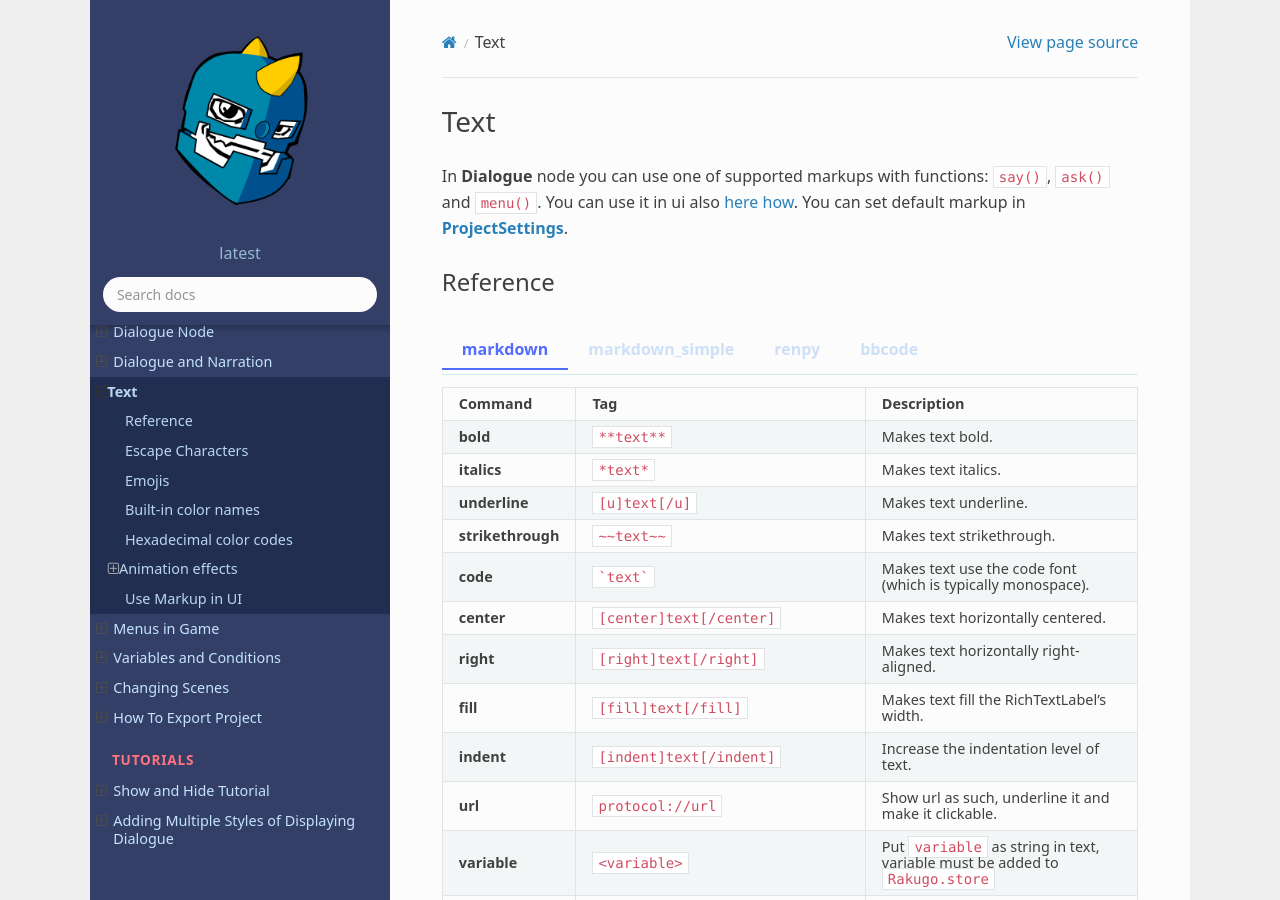
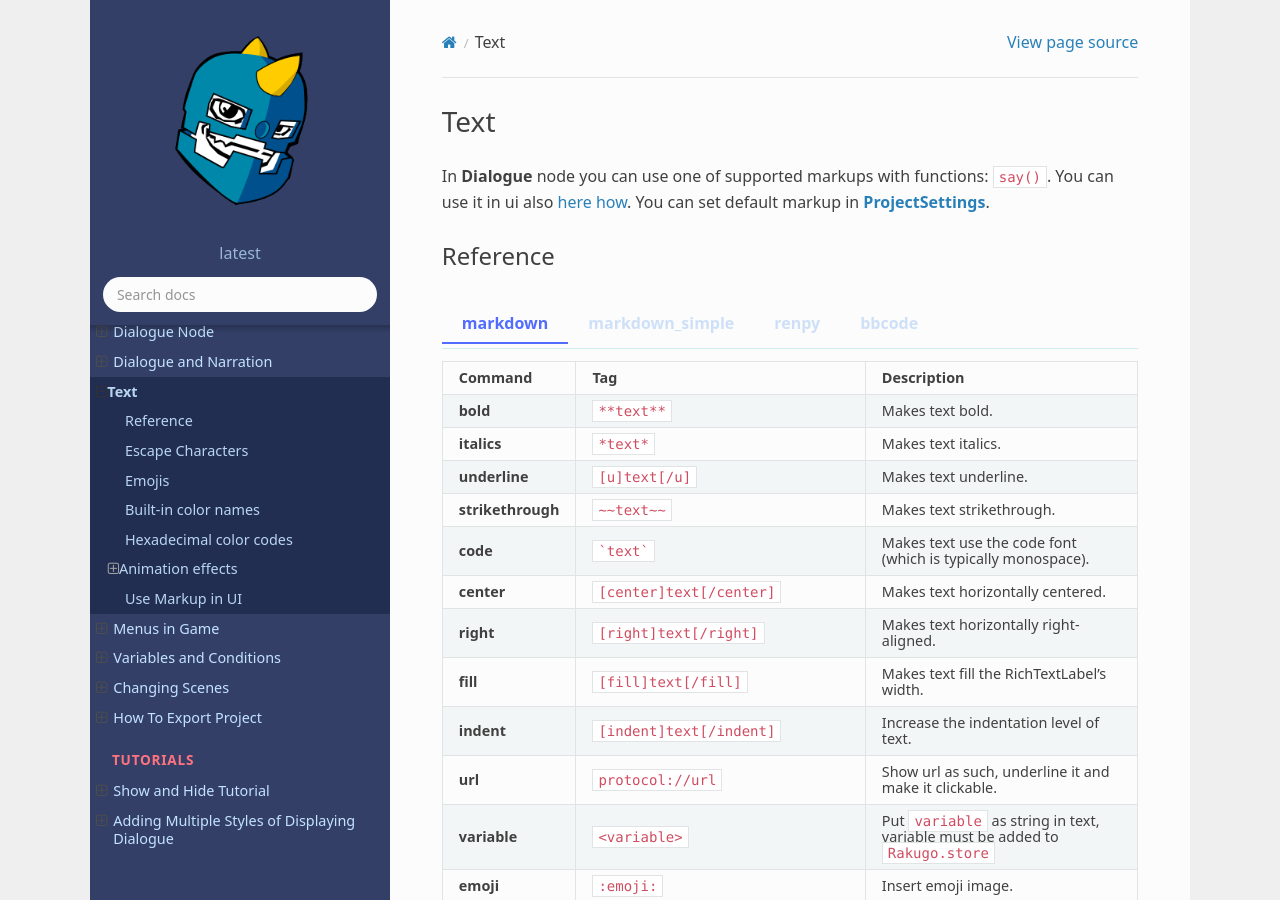
Before and after one commit to rakugoteam/Docs, a Sphinx documentation site: the page built from source/topics/text.md, in a window 1280 px wide and 900 px high. Built offline with Sphinx 7.4.7 and the Read the Docs theme 2.0.0, drawn with Linux system fonts in a browser that asks for light colours.

Commit message:
small fix

```diff
--- a/source/topics/text.md
+++ b/source/topics/text.md
@@ -1,6 +1,7 @@
 # Text
 
-In **Dialogue** node you can use one of supported markups with functions: `say()`, `ask()` and `menu()`. You can use it in ui also [here how](#use-markup-in-ui).
+In **Dialogue** node you can use one of supported markups with functions: `say()`.
+You can use it in ui also [here how](#use-markup-in-ui).
 You can set default markup in [**ProjectSettings**](project_setup/#game-settings).
 
 ## Reference
```
